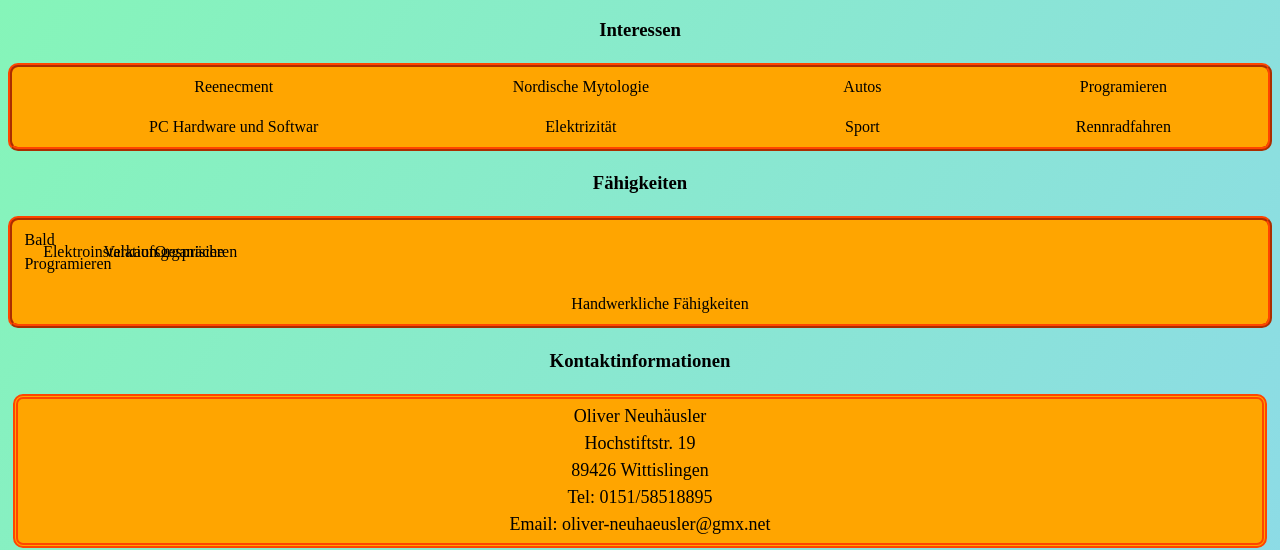
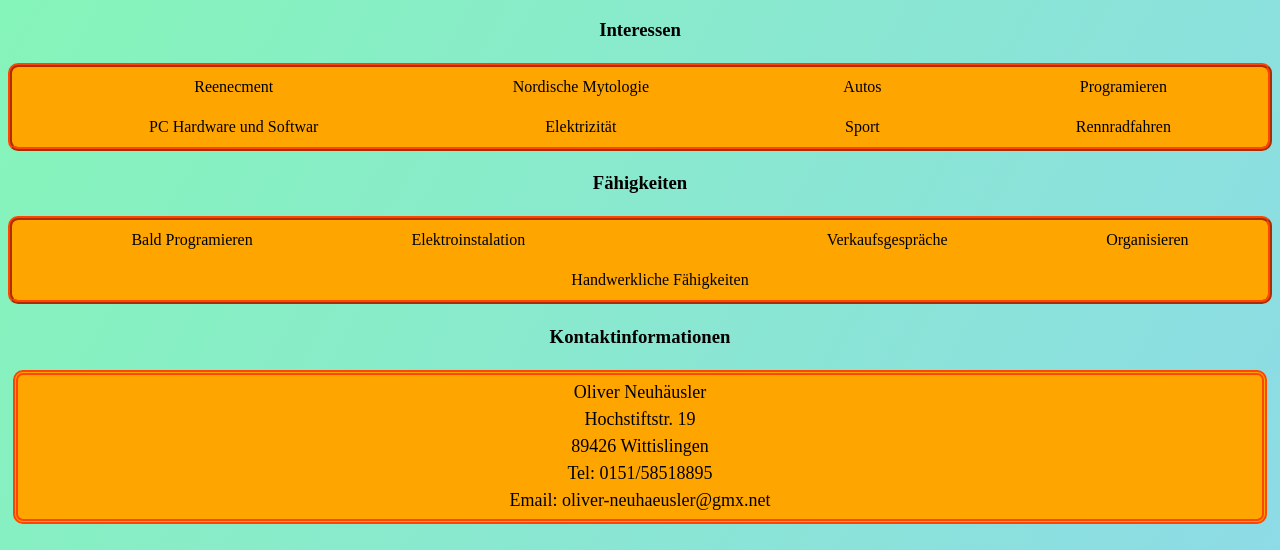
Before and after one commit to OliverNeuhaeusler/personal-website, a plain HTML site: page index.html in a window 1280 px wide. Shown: the part 547-1097 px from the top of the page. Drawn offline with Linux system fonts and the light colour scheme.

Commit message:
zurücksetzten

```diff
--- a/style.css
+++ b/style.css
@@ -41,8 +41,8 @@ h1 {
 .list_2 {
   list-style: none;
   display: grid;
-  grid-template-columns: repeat(auto-fit, 2rem);
-  xgrid-template-rows: repeat(3, auto);
+  grid-template-columns: repeat(5, auto);
+  grid-template-rows: repeat(3, auto);
   border: orangered ridge 0.3rem;
   border-radius: 10px;
   background-color: orange;
```
